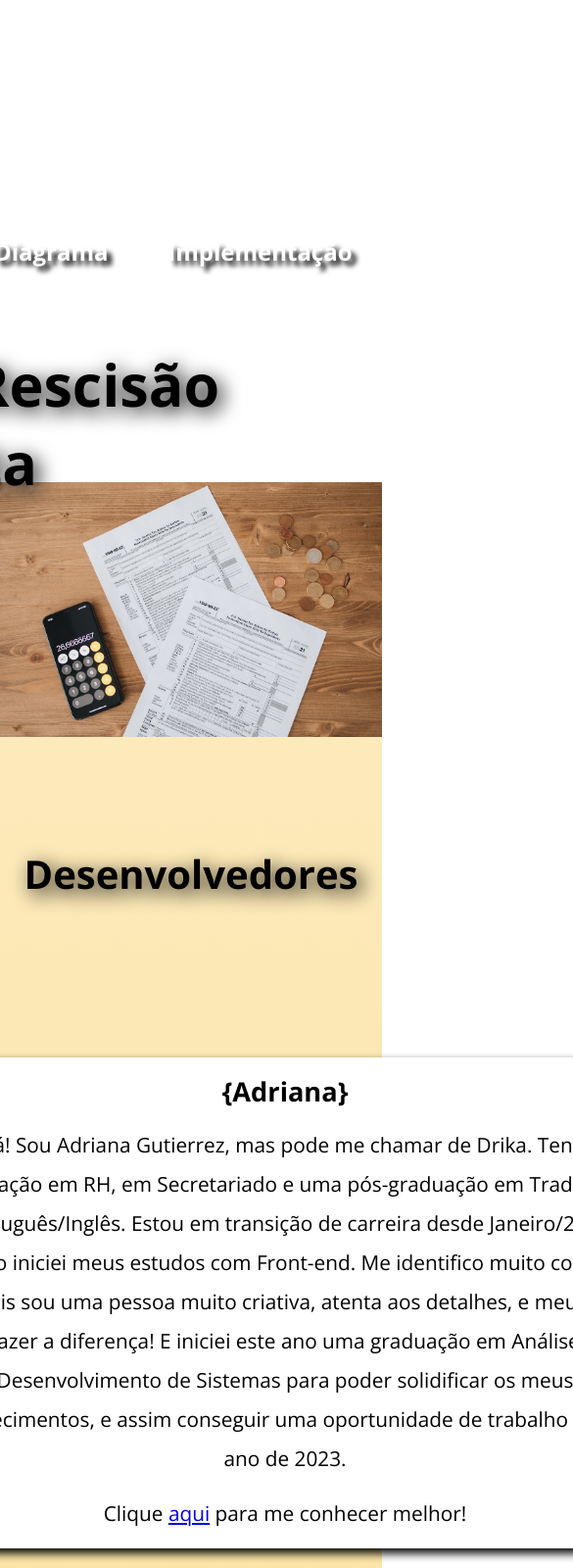
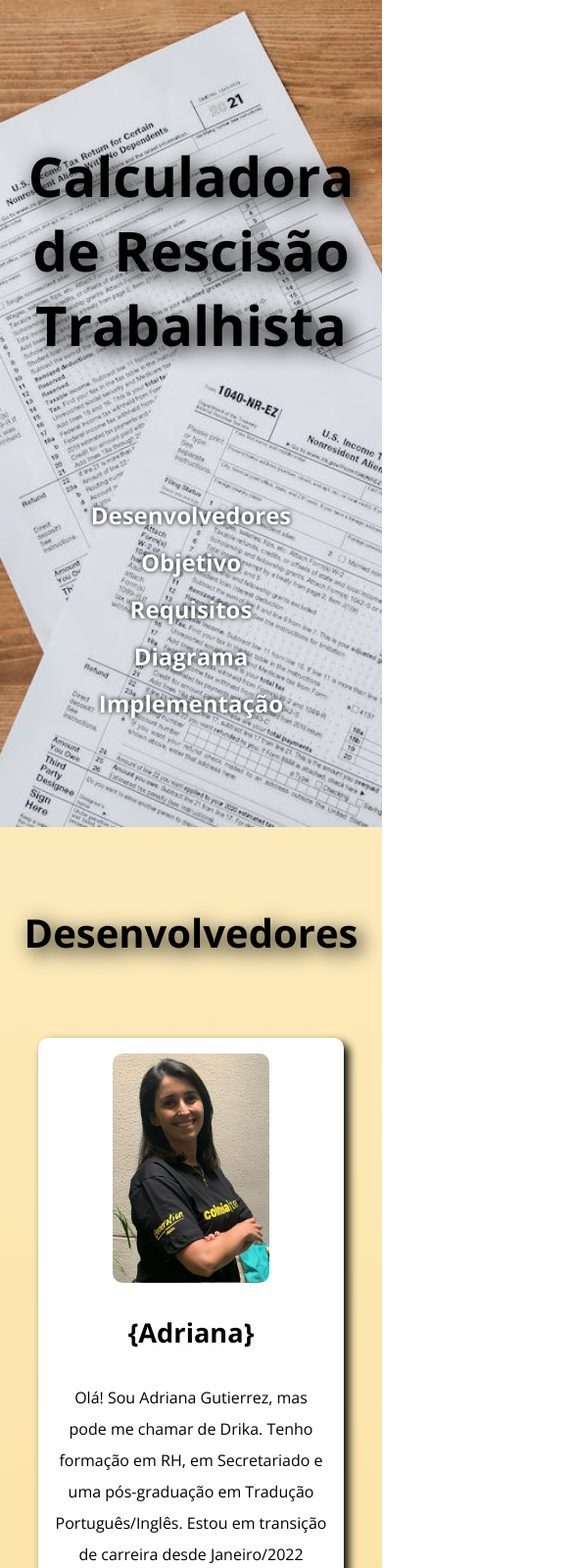
Before and after one commit to DrikaDev/Generation-Apresentacao-Trabalho-em-Grupo, a plain HTML site: page index.html in a window 390 px wide. Shown: the top 1600 px of the page at 98% size, 585 px wide, since content can reach past the window. Drawn offline with nearby package versions, Linux system fonts and the light colour scheme.

Commit message:
inclusão do css mobile

```diff
--- a/index.html
+++ b/index.html
@@ -8,14 +8,15 @@
     <link rel="preconnect" href="https://fonts.gstatic.com" crossorigin>
     <link href="https://fonts.googleapis.com/css2?family=Open+Sans:wght@300;400;500;600;700&display=swap" rel="stylesheet">
     <link rel="shortcut icon" href="./img/Logo.webp" type="image/x-icon">
-    <link rel="stylesheet" href="mobile.css">
-    <link rel="stylesheet" href="style.css">
+    <link rel="stylesheet" href="mobile.css" type="text/css">
+    <link rel="stylesheet" href="style.css" type="">
     <title>Portfólio do Grupo</title>
 </head>
 <body>
 
     <header>
         <section class="menu">
+            <h1>Calculadora de Rescisão Trabalhista</h1>
             <nav>
                 <ul>
                     <li><a href="#Integrantes do grupo">Desenvolvedores</a></li>
@@ -25,7 +26,6 @@
                     <li><a href="#Implementação">Implementação</a></li>
                 </ul>
             </nav>
-            <h1>Calculadora de Rescisão Trabalhista</h1>
         </section>
     </header>
 
@@ -43,8 +43,7 @@
                         Me identifico muito com esta área pois sou uma pessoa muito criativa, atenta aos detalhes, e meu sonho é fazer a diferença!
                         E iniciei este ano uma graduação em Análise e Desenvolvimento de Sistemas para poder solidificar os meus conhecimentos,
                         e assim conseguir uma oportunidade de trabalho neste ano de 2023.</p>
-
-                        <p>Clique <a href="https://www.linkedin.com/in/drikadev/" target="_blank">aqui</a> para me conhecer melhor!</p>
+                    <p>Clique <a href="https://www.linkedin.com/in/drikadev/" target="_blank">aqui</a> para me conhecer melhor!</p>
                 </div>
                 <img src="./img/Drika.jpg" alt="foto da Drika">
             </div>
@@ -60,8 +59,7 @@
                         e desenvolvi a minha orientação ao detalhe e habilidades de negociação.
                         Atualmente sou graduanda em Sistemas de Informação (XPE) e tenho focado
                         na área de Desenvolvimento Web.</p>
-
-                        <p>Clique <a href="https://www.linkedin.com/in/alessandramariana/" target="_blank">aqui</a> para me conhecer melhor!</p>
+                    <p>Clique <a href="https://www.linkedin.com/in/alessandramariana/" target="_blank">aqui</a> para me conhecer melhor!</p>
                 </div>
                 <img src="./img/Alessandra.jpg" alt="foto da Alessandra">
             </div>
@@ -75,8 +73,7 @@
                         Meu objetivo é me tornar um grande Desenvolvedor, e estou me aperfeiçoando
                         e lapidando meus conhecimentos na área da tecnologia.
                         E estou muito ansioso para colocar meus conhecimentos em prática!</p>
-
-                        <p>Clique <a href="https://www.linkedin.com/in/charles-luchiari98/" target="_blank">aqui</a> para me conhecer melhor!</p>
+                    <p>Clique <a href="https://www.linkedin.com/in/charles-luchiari98/" target="_blank">aqui</a> para me conhecer melhor!</p>
                 </div>
                 <img src="./img/Charles.jpg" alt="foto do Charles">
             </div>
@@ -90,8 +87,7 @@
                         focusing in Backend development.
                         From my bachelor degree in Business I thrive in fast-paced environments where
                         I can innovate and create.</p>
-
-                        <p>Clique <a href="https://www.linkedin.com/in/lucas-reck-dev/" target="_blank">aqui</a> para me conhecer melhor!</p>
+                    <p>Clique <a href="https://www.linkedin.com/in/lucas-reck-dev/" target="_blank">aqui</a> para me conhecer melhor!</p>
                 </div>
                 <img src="./img/Lucas.jpg" alt="foto do Lucas">
             </div>
@@ -103,7 +99,6 @@
                         sendo mais específico em Contabilidade Empresarial.
                         Atualmente estou em transição de carreira e meu foco é integrar a industria
                         tecnologica com enfase em desenvolvimento.</p>
-
                     <p>Clique <a href="https://www.linkedin.com/in/mike-marquezini-a629b8114/" target="_blank">aqui</a> para me conhecer melhor!</p>
                 </div>
                 <img src="./img/Mike.jpg" alt="foto do Mike">
@@ -119,7 +114,6 @@
                         e quero continuar me desenvolvendo para me tornar um ótimo profissional
                         para conseguir uma oportunidade na área em 2023 e assim, por em prática meus conhecimentos adquiridos.
                         </p>
-
                     <p>Clique <a href="https://www.linkedin.com/in/samuel-souza-marques-1045b0274/" target="_blank">aqui</a> para me conhecer melhor!</p>
                 </div>
                 <img src="./img/Samuel.jpg" alt="foto do Samuel">
--- a/mobile.css
+++ b/mobile.css
@@ -0,0 +1,28 @@
+@media only screen and (min-width: 320px) and (max-width: 800px){
+
+    .menu{
+        justify-content: space-evenly;
+    }
+
+    .menu h1{
+        text-align: center;
+    }
+
+    .menu ul{
+        flex-wrap: wrap;
+    }
+
+    .integrantes{
+        flex-wrap: wrap-reverse;
+        justify-content: center;
+    }
+
+    .objetivo, .requisitos, .diagrama, .implementacao{
+        margin: 1rem;
+    }
+
+    .diagrama div img{
+        width: 13rem;
+        margin: 1rem;
+    }
+}
--- a/style.css
+++ b/style.css
@@ -2,74 +2,65 @@
     margin: 0;
     padding: 0;
     box-sizing: border-box;
+    font-family: 'Open Sans', sans-serif;
     scroll-behavior: smooth;
-}
-
-body{
-    width: 100%;
-    height: auto;
-    font-family: 'Open Sans', sans-serif;
-    display: flex;
-    flex-direction: column;
 }
 
 header{
     background-image: url(./img/foto1.jpeg);
     background-repeat: no-repeat;
-    background-size: 100%;
+    background-size: cover;
     background-position: bottom;
-    width: 100%;
-    height: 47rem;
-    display: flex;
-    flex-direction: column;
-    justify-content: center;
-    align-items: flex-end;
 }
 
 .menu{
+    height: 100vh;
     display: flex;
     flex-direction: column;
-    justify-content: space-between;
-    width: 65rem;
-    height: 17rem;
+
 }
 
 .menu h1{
-    font-size: 3.7rem;
+    height: 10rem;
+    width: 100%;
+    font-size: 3.5rem;
     font-weight: bolder;
-    text-align: center;
     text-shadow: 5px 5px 20px black;
+    display: flex;
+    justify-content: center;
+    align-items: center;
 }
 
 .menu ul{
+    width: 100%;
+    height: 10rem;
     display: flex;
     flex-direction: row;
-    justify-content: space-around;
+    justify-content: center;
     align-items: center;
-    width: 100%;
 }
 
 .menu li{
+    width: 17.5rem;
+    text-align: center;
     text-shadow: 5px 5px 20px black;
-    font-weight: bold;
     list-style: none;
-}
-
-.menu li:hover{
-    border-bottom: 3px solid black;
+    height: 3rem;
 }
 
 .menu a{
     font-size: 1.5rem;
+    font-weight: bold;
     text-decoration: none;
     color: white;
-    text-shadow: 5px 5px 5px black;
+    text-shadow: 0px 0px 5px black;
     transition: 1s all;
 }
 
 .menu a:hover{
-    font-size: 2rem;
-    transform: scale(1.2);
+    font-size: 1.8rem;
+    color:rgb(226, 140, 11);
+    transform: scale(1.1);
 }
 
 main{
@@ -77,7 +68,6 @@ main{
 }
 
 .integrantes_grupo{
-    margin: 2rem;
     display: flex;
     flex-direction: column;
     align-items: center;
@@ -96,11 +86,15 @@ main{
     border-radius: 10px;
     box-shadow: 5px 5px 10px black;
     display: flex;
+    flex-direction: row;
+    margin-bottom: 5rem;
+    text-align: center;
+    width: 80%;
+    transition: 1s all;
+}
+
+.integrantes:nth-child(even){
     flex-direction: row-reverse;
-    margin: 5rem;
-    text-align: center;
-    width: 60rem;
-    transition: 1s all;
 }
 
 .integrantes:hover{
@@ -113,9 +107,9 @@ main{
 }
 
 .integrantes p{
-    font-size: 1.3rem;
-    margin: 1rem;
-    line-height: 2.5rem;
+    font-size: 1rem;
+    padding: 1rem;
+    line-height: 2rem;
 }
 
 .integrantes img{
@@ -142,27 +136,31 @@ main{
     background-color: white;
     border-radius: 10px;
     box-shadow: 5px 5px 20px black;
-    margin: 4rem;
     text-align: center;
-    width: 70%;
-    margin-top: 10rem;
-    margin-bottom: 10rem;
+    margin: 2rem;
 }
 
 .objetivo h2, .requisitos h2, .diagrama h2, .implementacao h2{
-    font-size: 2rem;
+    font-size: 2.5rem;
     margin: 2rem;
     text-shadow: 5px 5px 20px black;
 }
 
 .objetivo p, .requisitos p, .diagrama p, .implementacao p{
-    font-size: 1.8rem;
-    margin: 1rem;
-    line-height: 3rem;
+    font-size: 1.3rem;
+    margin: 1.5rem;
+    line-height: 2rem;
+}
+
+.diagrama div img{
+    border: solid black;
+    border-radius: 10px;
+    margin: 3rem;
 }
 
 footer{
     text-align: center;
+    height: 3rem;
 }
 
 footer svg{
```
